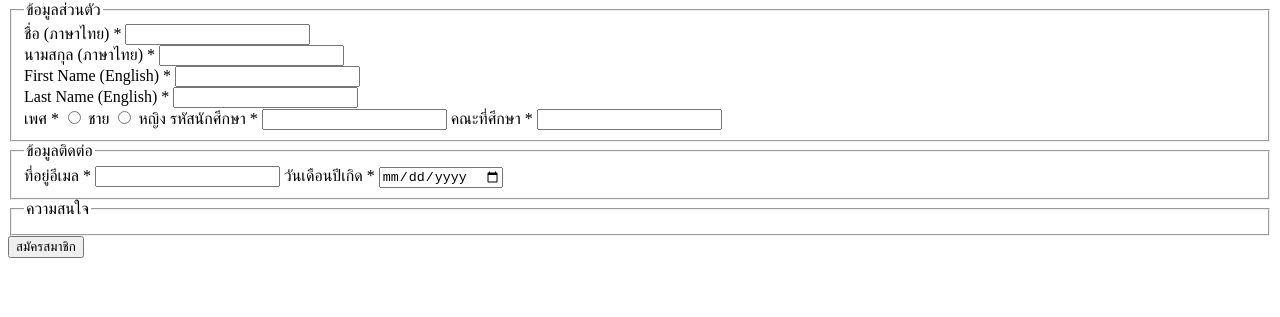
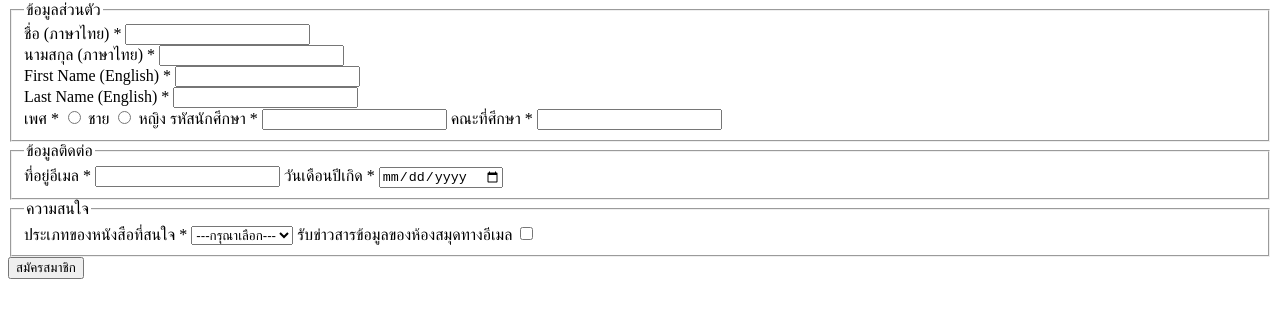
Before and after one commit to chayakornjitudomkul/6709616400_LibraryMembershipApplicationForm, a plain HTML site: page index.html in a window 1280 px wide. Shown: the part 79-396 px from the top of the page. Drawn offline with Linux system fonts and the light colour scheme.

Commit message:
Add Interests fields in form

```diff
--- a/index.html
+++ b/index.html
@@ -58,6 +58,17 @@
         </fieldset>
         <fieldset>
             <legend>ความสนใจ</legend>
+            <label for="bookGenre">ประเภทของหนังสือที่สนใจ <span>*</span></label>
+            <select id="bookGenre" name="bookGenre" required>
+                <option value="">---กรุณาเลือก---</option>
+                <option value="fiction">นิยาย</option>
+                <option value="nonFiction">สารคดี</option>
+                <option value="history">ประวัติศาสตร์</option>
+                <option value="technology">เทคโนโลยี</option>
+                <option value="science">วิทยาศาสตร์</option>
+            </select>
+            <label for="newsletter">รับข่าวสารข้อมูลของห้องสมุดทางอีเมล</label>
+            <input type="checkbox" id="newsletter" name="newsletter">
         </fieldset>
         <button type="submit">สมัครสมาชิก</button>
     </form>
```
